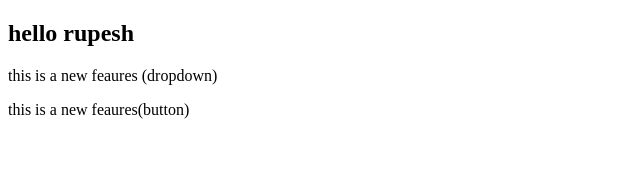
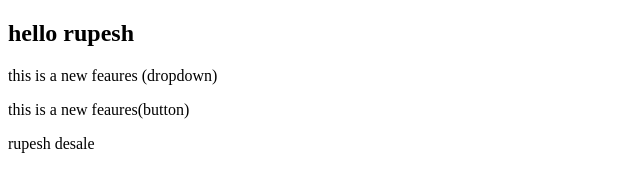
Before and after one commit to iam-rupesh/demo1_r, a plain HTML site: page index.html in a window 1280 px wide. Shown: the whole page, without its empty margins (0-640 px from the left). Drawn offline with Linux system fonts and the light colour scheme.

Commit message:
name added

```diff
--- a/index.html
+++ b/index.html
@@ -11,6 +11,7 @@
     <p>this is a new feaures (dropdown)</p>
 
     <p>this is a new feaures(button)</p>
+    <p>rupesh desale</p>
 
 </body>
 </html>
```
